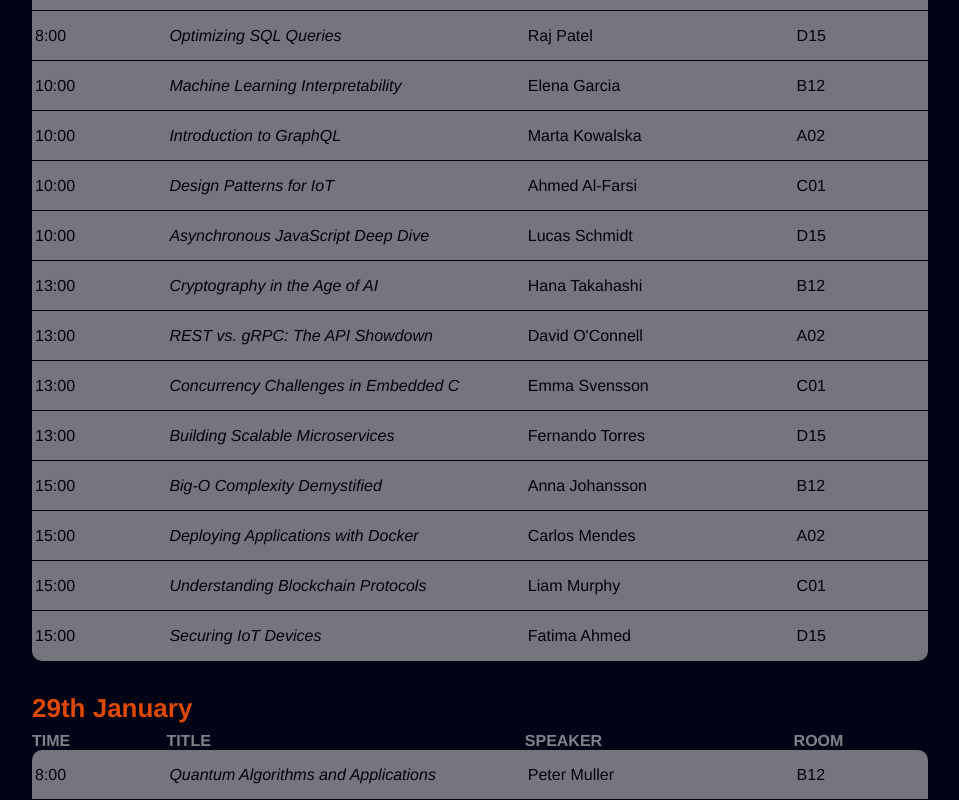
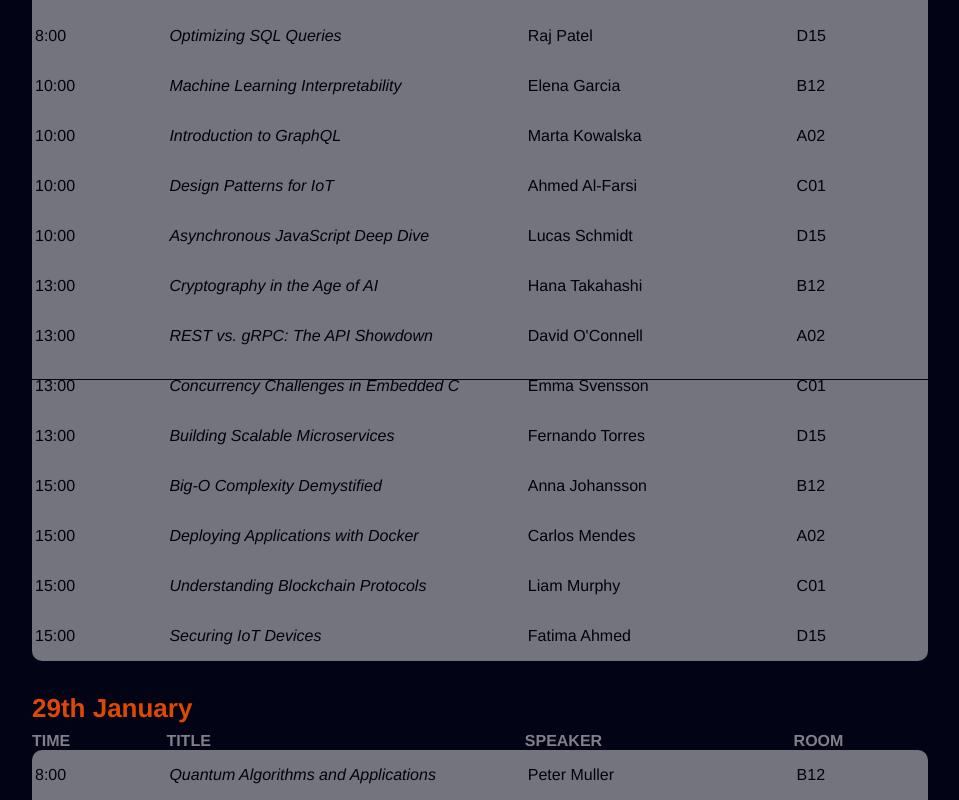
Before and after one commit to knedlicka/tech-event, a Vue app: page /program in a window 1280 px wide. Shown: the part 420-1220 px from the top of the page, without its empty margins (160-1119 px from the left). Built offline with nearby package versions, Linux system fonts and the light colour scheme.

Commit message:
Make program entries clickable
* Redirect to the yet empty
  talk detail view.

```diff
--- a/src/components/schedule-table/ScheduleTable.vue
+++ b/src/components/schedule-table/ScheduleTable.vue
@@ -15,8 +15,8 @@ export default {
             <div>Speaker</div>
             <div>Room</div>
         </div>
-        <ScheduleTableRow v-for="row in this.rows" :key="row.title" :time="row.time" :title="row.title"
-            :speaker="row.speaker" :room="row.room" />
+        <ScheduleTableRow v-for="(row, index) in this.rows" :key="row.title" :time="row.time" :title="row.title"
+            :speaker="row.speaker" :room="row.room" :id="index" />
     </div>
 </template>
 
--- a/src/components/schedule-table/ScheduleTableRow.vue
+++ b/src/components/schedule-table/ScheduleTableRow.vue
@@ -1,33 +1,44 @@
 <script>
 export default {
-    props: ['time', 'title', 'speaker', 'room']
+    props: ['time', 'title', 'speaker', 'room', 'id']
 }
 </script>
 
 <template>
     <div class="schedule-table-row-container">
-        <div class="schedule-row-field">{{ this.time }}</div>
-        <div class="schedule-row-field"><i>{{ this.title }}</i></div>
-        <div class="schedule-row-field">{{ this.speaker }}</div>
-        <div class="schedule-row-field">{{ this.room }}</div>
+        <RouterLink :to="{ name: 'talkDetail', params: { id: this.id } }" class="non-link">
+            <div class="schedule-table-row-content">
+                <div class="schedule-row-field">{{ this.time }}</div>
+                <div class="schedule-row-field"><i>{{ this.title }}</i></div>
+                <div class="schedule-row-field">{{ this.speaker }}</div>
+                <div class="schedule-row-field">{{ this.room }}</div>
+            </div>
+        </RouterLink>
     </div>
 </template>
 
 <style>
-.schedule-table-row-container {
+.schedule-table-row-content {
     display: grid;
     grid-template-columns: 15% 40% 30% 15%;
     position: relative;
     background: rgb(231, 231, 231);
     padding: 16px 0 16px 0;
+    cursor: pointer;
+}
+
+.schedule-table-row-content:hover {
+    background: rgb(215, 215, 215);
 }
 
 .schedule-table-row-container:nth-child(2) {
     border-radius: 10px 10px 0 0;
+    overflow: hidden;
 }
 
 .schedule-table-row-container:last-child {
     border-radius: 0 0 10px 10px;
+    overflow: hidden;
 }
 
 .schedule-table-row-container::after {
--- a/src/router/index.js
+++ b/src/router/index.js
@@ -5,6 +5,7 @@ import LoginView from '../views/LoginView.vue'
 import RegisterView from '@/views/RegisterView.vue'
 import SpeakersView from '@/views/SpeakersView.vue'
 import SpeakerDetailView from '@/views/SpeakerDetailView.vue'
+import TalkDetailView from '@/views/TalkDetailView.vue'
 
 export const routePaths = {
   home: {
@@ -16,6 +17,11 @@ export const routePaths = {
     name: 'program',
     path: '/program',
     component: ProgramView,
+  },
+  talkDetails: {
+    name: 'talkDetail',
+    path: '/talks/:id',
+    component: TalkDetailView,
   },
   speakers: {
     name: 'speakers',
--- /dev/null
+++ b/src/views/TalkDetailView.vue
@@ -0,0 +1,12 @@
+<script>
+
+export default {};
+</script>
+
+<template>
+    <main>
+        TODO talk detail view
+    </main>
+</template>
+
+<style></style>
```
